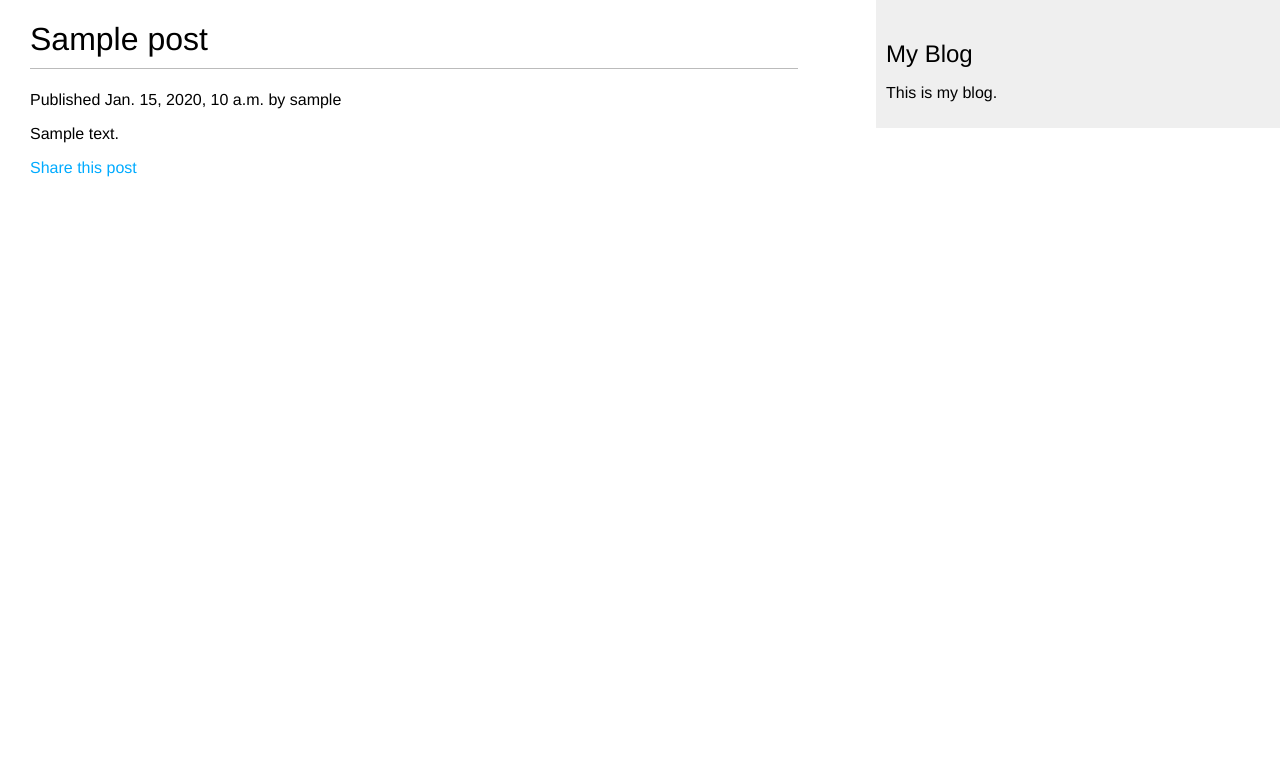
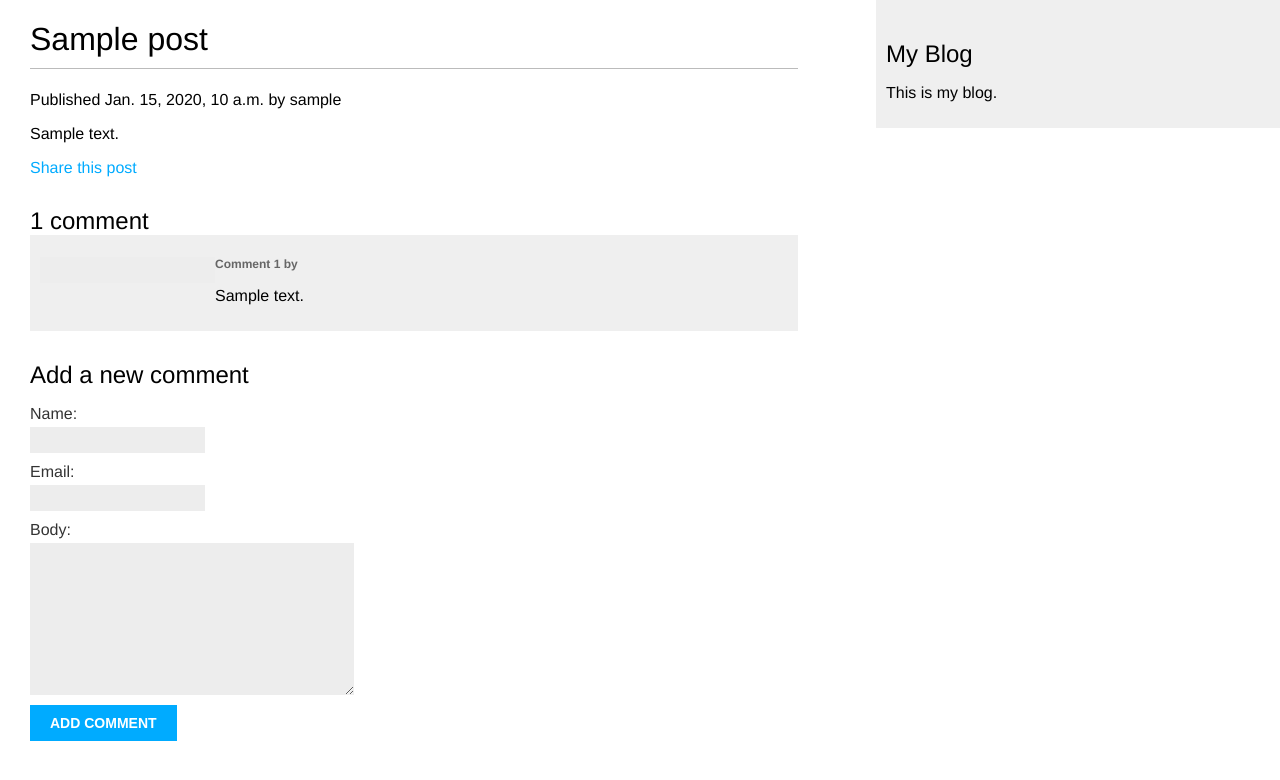
Before and after one commit to buzzzzx/BlogbyDjango, a Django app: a page that uses templates/blog/post/detail.html in a window 1280 px wide. Shown: the top 780 px of the page. Run offline with Django 3.2, Linux system fonts and the light colour scheme; tables that the repository leaves empty hold one stand-in row (values such as "Sample post").

Commit message:
完成用户评论功能

```diff
--- a/apps/blog/views.py
+++ b/apps/blog/views.py
@@ -22,12 +22,14 @@
         post = get_object_or_404(Post, slug=post, status='published',
                                  publish__year=year, publish__month=month, publish__day=day)
         comments = post.comments.filter(active=True)
-        comment_form = CommentForm(request.POST)
+        comment_form = CommentForm()
         new_comment = None
         return render(request, 'blog/post/detail.html',
                       {'post': post, 'comments': comments, 'comment_form': comment_form, 'new_comment': new_comment, })
 
     def post(self, request, year, month, day, post):
+        post = get_object_or_404(Post, slug=post, status='published',
+                                 publish__year=year, publish__month=month, publish__day=day)
         comment_form = CommentForm(request.POST)
         new_comment = None
         comments = post.comments.filter(active=True)
@@ -35,9 +37,13 @@
             new_comment = comment_form.save(commit=False)
             new_comment.post = post
             new_comment.save()
+            return render(request, 'blog/post/detail.html',
+                          {'post': post, 'comments': comments, 'comment_form': comment_form,
+                           'new_comment': new_comment, })
         else:
             return render(request, 'blog/post/detail.html',
-                          {'post': post, 'comments': comments, 'comment_form': comment_form, 'new_comment': new_comment, })
+                          {'post': post, 'comments': comments, 'comment_form': comment_form,
+                           'new_comment': new_comment, })
 
 
 class PostShareView(View):
--- a/templates/blog/post/detail.html
+++ b/templates/blog/post/detail.html
@@ -1,4 +1,3 @@
-
 {% extends 'blog/base.html' %}
 
 {% block title %}{{ post.title }}{% endblock %}
@@ -10,8 +9,37 @@
     </p>
     {{ post.body|linebreaks }}
     <p>
-    <a href="{% url "blog:post_share" post.id %}">
-        Share this post
-    </a>
+        <a href="{% url "blog:post_share" post.id %}">
+            Share this post
+        </a>
     </p>
+
+    {% with comments.count as total_comments %}
+        <h2>
+            {{ total_comments }} comment{{ total_comments|pluralize }}
+        </h2>
+    {% endwith %}
+
+    {% for comment in comments %}
+        <div class="comment">
+            <p class="info">
+                Comment {{ forloop.counter }} by {{ comment_form.name }}
+            </p>
+            {{ comment.body|linebreaks }}
+        </div>
+    {% empty %}
+        <p>There are no comments yet.</p>
+    {% endfor %}
+
+    {% if new_comment %}
+        <h2>Your comment has been added.</h2>
+    {% else %}
+        <h2>Add a new comment</h2>
+        <form action="." method="post">
+            {{ comment_form.as_p }}
+            <p><input type="submit" value="Add comment"></p>
+            {% csrf_token %}
+        </form>
+    {% endif %}
+
 {% endblock %}
```
